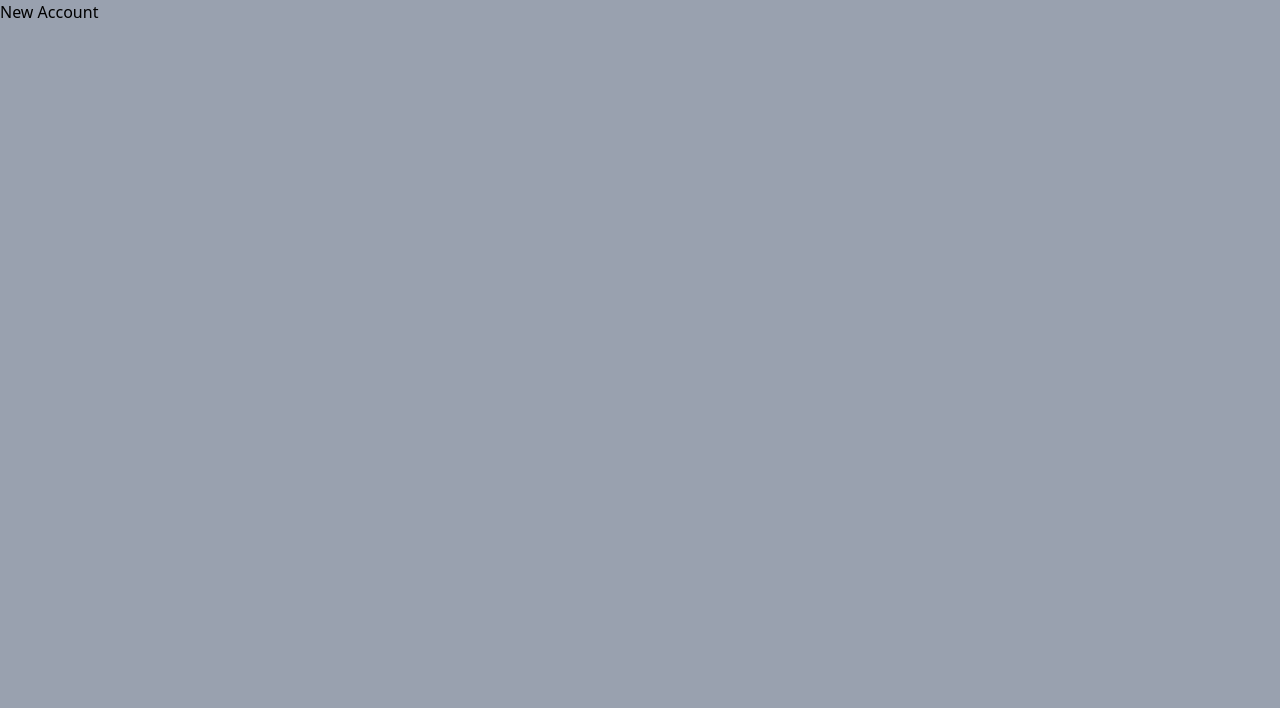
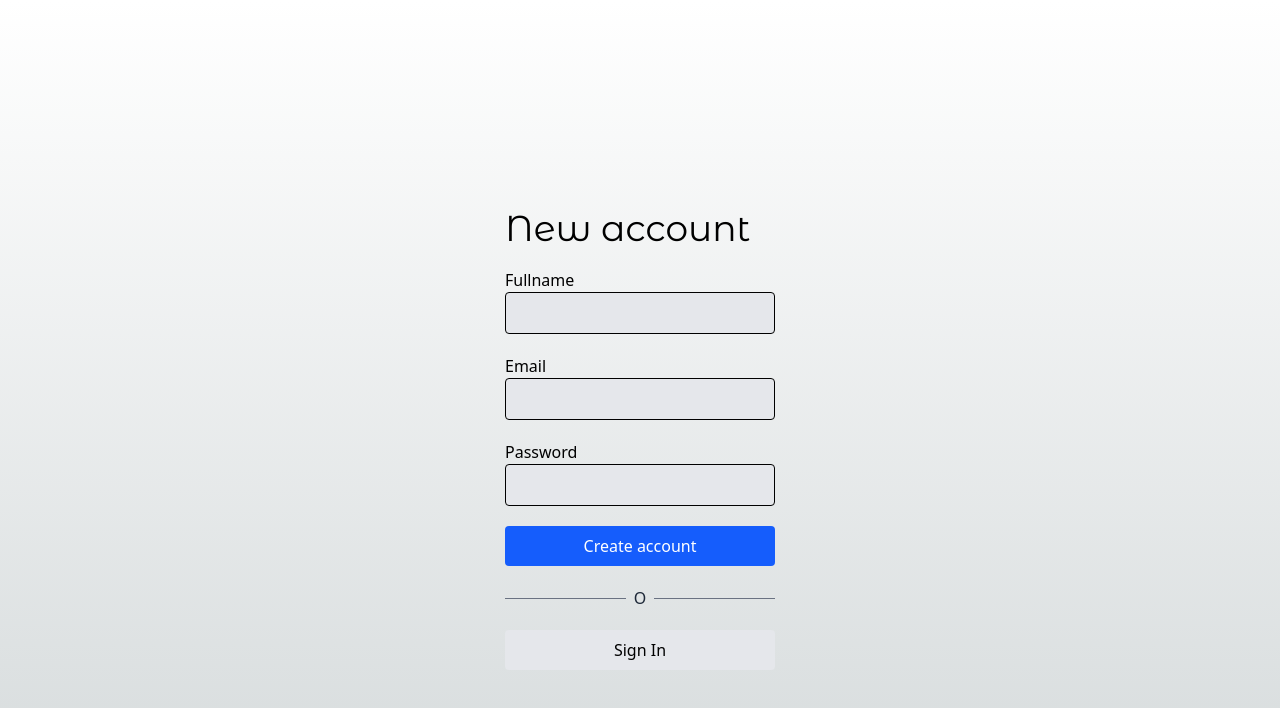
Before and after one commit to LuisAlexis73/e-commerce-nextjs, a Next.js app: page /auth/new-account in a window 1280 px wide. Shown: the top 708 px of the page. Built offline with nearby package versions, Linux system fonts and the light colour scheme.

Commit message:
Refactor CartPage and CategoryPage titles for consistency; update Login and NewAccount forms with proper fields and layout

```diff
--- a/src/app/(shop)/cart/page.tsx
+++ b/src/app/(shop)/cart/page.tsx
@@ -19,9 +19,9 @@ export default function CartPage() {
   return (
     <div className="flex justify-center items-center mb-10 px-10 sm:px-0">
       <div className="flex flex-col w-[1000px]">
-        <Title title="Cart" subtitle="" className="text-center mb-10" />
+        <Title title="Cart" className="text-center mb-10" />
         <div className="grid grid-col-1 sm:grid-cols-2 gap-10">
-          <div className="flex flex-col mt-5">
+          <div className="flex flex-col">
             <span className="text-xl">Add more items</span>
             <Link href='/' className="underline text-blue-500 hover:text-blue-700 mb-5">
               Go to shop
@@ -44,11 +44,11 @@ export default function CartPage() {
             }
           </div>
 
-          <div className="bg-white rounded-xl shadow-xl p-7">
+          <div className="bg-white rounded-xl shadow-xl p-7 mt-4 h-[350px]">
             <h2 className="text-2xl mb-2">Order Resume</h2>
 
             <div className="grid grid-cols-2">
-              <span>N° Products</span>
+              <span>Quantity</span>
               <span className="text-right">3 items</span>
 
               <span>Subtotal</span>
--- a/src/app/(shop)/category/[id]/page.tsx
+++ b/src/app/(shop)/category/[id]/page.tsx
@@ -18,10 +18,10 @@ export default async function CategoryPage({ params }: Props) {
   const products = seedProducts.filter(product => product.gender === id)
 
   const labels: Record<Category, string> = {
-    'men': 'Hombres',
-    'women': 'Mujeres',
-    'kid': 'Niños',
-    'unisex': 'Todos',
+    'men': 'Men',
+    'women': 'Women',
+    'kid': 'Kids',
+    'unisex': 'Unisex',
   }
 
   // if (id === 'kids') {
@@ -30,7 +30,7 @@ export default async function CategoryPage({ params }: Props) {
 
   return (
     <>
-      <Title title={`Artículos para ${(labels as any)[id]}`} subtitle="Todos los productos" className="mb-2" />
+      <Title title={`Items for ${(labels as any)[id]}`} subtitle="All products" className="mb-2" />
 
       <ProductGrid products={products} />
     </>
--- a/src/app/auth/layout.tsx
+++ b/src/app/auth/layout.tsx
@@ -1,8 +1,10 @@
 export default function LoginLayout({ children }: { children: React.ReactNode }) {
   return (
-    <div className="min-h-screen bg-gray-400">
-      {children}
-    </div>
+    <main className="min-h-flex">
+      <div className="w-full sm:w-[350px] px-10 mx-auto">
+        {children}
+      </div>
+    </main>
   );
 
 }
--- a/src/app/auth/login/page.tsx
+++ b/src/app/auth/login/page.tsx
@@ -1,8 +1,47 @@
+
+import { titleFont } from '@/config/fonts';
+import Link from 'next/link';
 
 export default function LoginPage() {
   return (
-    <>
-      <h1>Login Page</h1>
-    </>
+    <div className="flex flex-col min-h-screen pt-32 sm:pt-52">
+
+      <h1 className={`${titleFont.className} text-4xl mb-5`}>Sign In</h1>
+
+      <div className="flex flex-col">
+
+        <label htmlFor="email">Email</label>
+        <input
+          className="px-5 py-2 border bg-gray-200 rounded mb-5"
+          type="email" />
+
+
+        <label htmlFor="email">Password</label>
+        <input
+          className="px-5 py-2 border bg-gray-200 rounded mb-5"
+          type="email" />
+
+        <button
+
+          className="btn-primary">
+          Log in
+        </button>
+
+
+        {/* divisor l ine */}
+        <div className="flex items-center my-5">
+          <div className="flex-1 border-t border-gray-500"></div>
+          <div className="px-2 text-gray-800">O</div>
+          <div className="flex-1 border-t border-gray-500"></div>
+        </div>
+
+        <Link
+          href="/auth/new-account"
+          className="btn-secondary text-center">
+          Create account
+        </Link>
+
+      </div>
+    </div>
   );
 }
--- a/src/app/auth/new-account/page.tsx
+++ b/src/app/auth/new-account/page.tsx
@@ -1,7 +1,52 @@
+
+import { titleFont } from '@/config/fonts';
+import Link from 'next/link';
+
 export default function NewAccount() {
   return (
-    <div>
-      <h1>New Account</h1>
+    <div className="flex flex-col min-h-screen pt-32 sm:pt-52">
+
+      <h1 className={`${titleFont.className} text-4xl mb-5`}>New account</h1>
+
+      <div className="flex flex-col">
+
+        <label htmlFor="name">Fullname</label>
+        <input
+          className="px-5 py-2 border bg-gray-200 rounded mb-5"
+          type="text" />
+
+        <label htmlFor="email">Email</label>
+        <input
+          className="px-5 py-2 border bg-gray-200 rounded mb-5"
+          type="email" />
+
+
+        <label htmlFor="email">Password</label>
+        <input
+          className="px-5 py-2 border bg-gray-200 rounded mb-5"
+          type="email" />
+
+        <button
+
+          className="btn-primary">
+          Create account
+        </button>
+
+
+        {/* divisor l ine */}
+        <div className="flex items-center my-5">
+          <div className="flex-1 border-t border-gray-500"></div>
+          <div className="px-2 text-gray-800">O</div>
+          <div className="flex-1 border-t border-gray-500"></div>
+        </div>
+
+        <Link
+          href="/auth/login"
+          className="btn-secondary text-center">
+          Sign In
+        </Link>
+
+      </div>
     </div>
-  )
+  );
 }
--- a/src/components/title/Title.tsx
+++ b/src/components/title/Title.tsx
@@ -2,7 +2,7 @@ import { titleFont } from "@/config/fonts";
 
 interface Props {
   title: string;
-  subtitle: string;
+  subtitle?: string;
   className?: string;
 }
 
```
